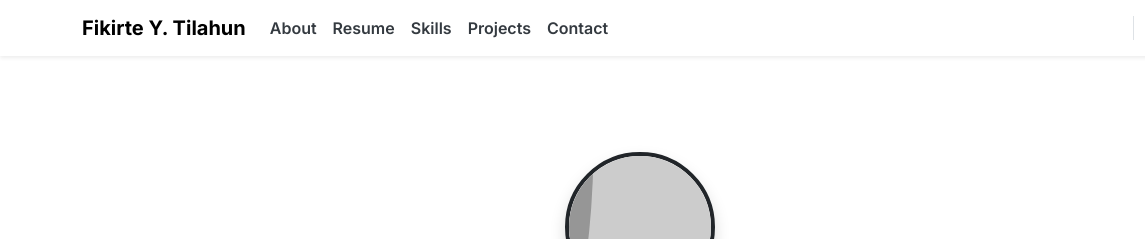
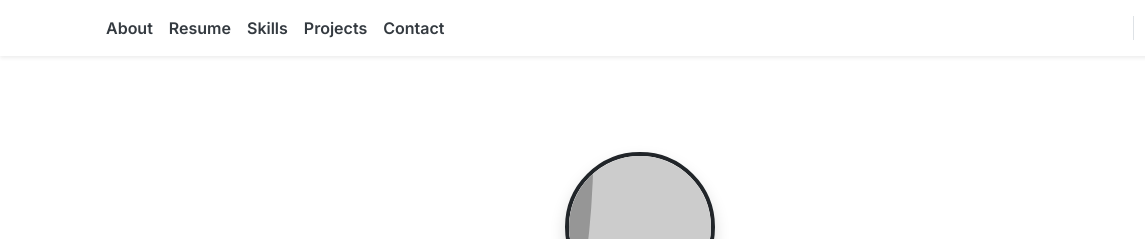
Before and after one commit to fkr78/portfolio-fikirte, a plain HTML site: page index.html in a window 1280 px wide. Shown: the top 239 px of the page, 0-1145 px from the left. Drawn offline with nearby package versions, Linux system fonts and the light colour scheme; placeholder pictures from the web are drawn by us.

Commit message:
fix: Removed duplicate name in navbar and corrected image path

```diff
--- a/index.html
+++ b/index.html
@@ -22,7 +22,7 @@
 
     <nav class="navbar navbar-expand-lg navbar-light bg-white sticky-top shadow-sm" id="navbar">
         <div class="container">
-            <a class="navbar-brand fw-bold" href="#about">Fikirte Y. Tilahun</a>
+            <a class="navbar-brand fw-bold" href="#about"></a>
             <button class="navbar-toggler" type="button" data-bs-toggle="collapse" data-bs-target="#navbarNav" aria-controls="navbarNav" aria-expanded="false" aria-label="Toggle navigation">
                 <span class="navbar-toggler-icon"></span>
             </button>
```
